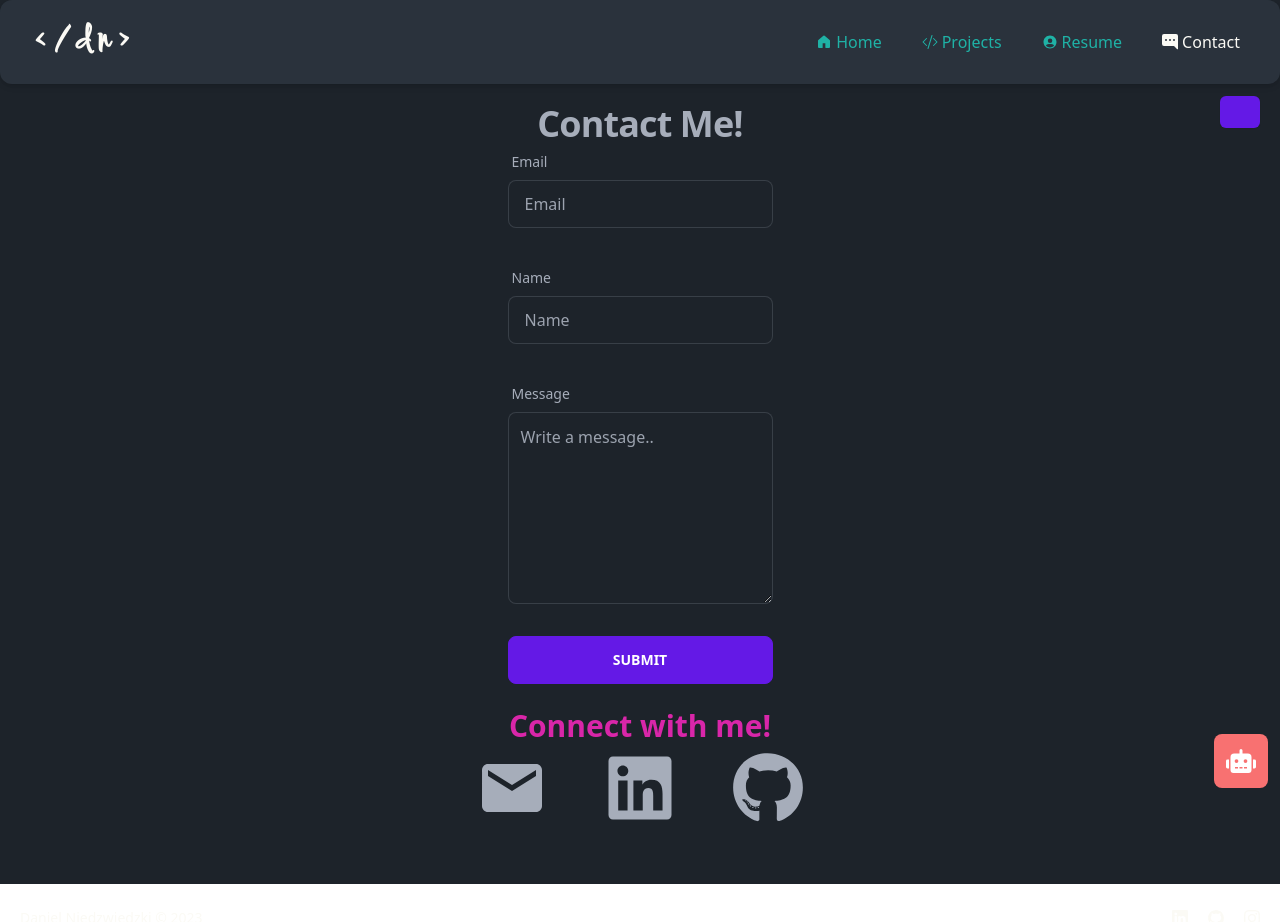
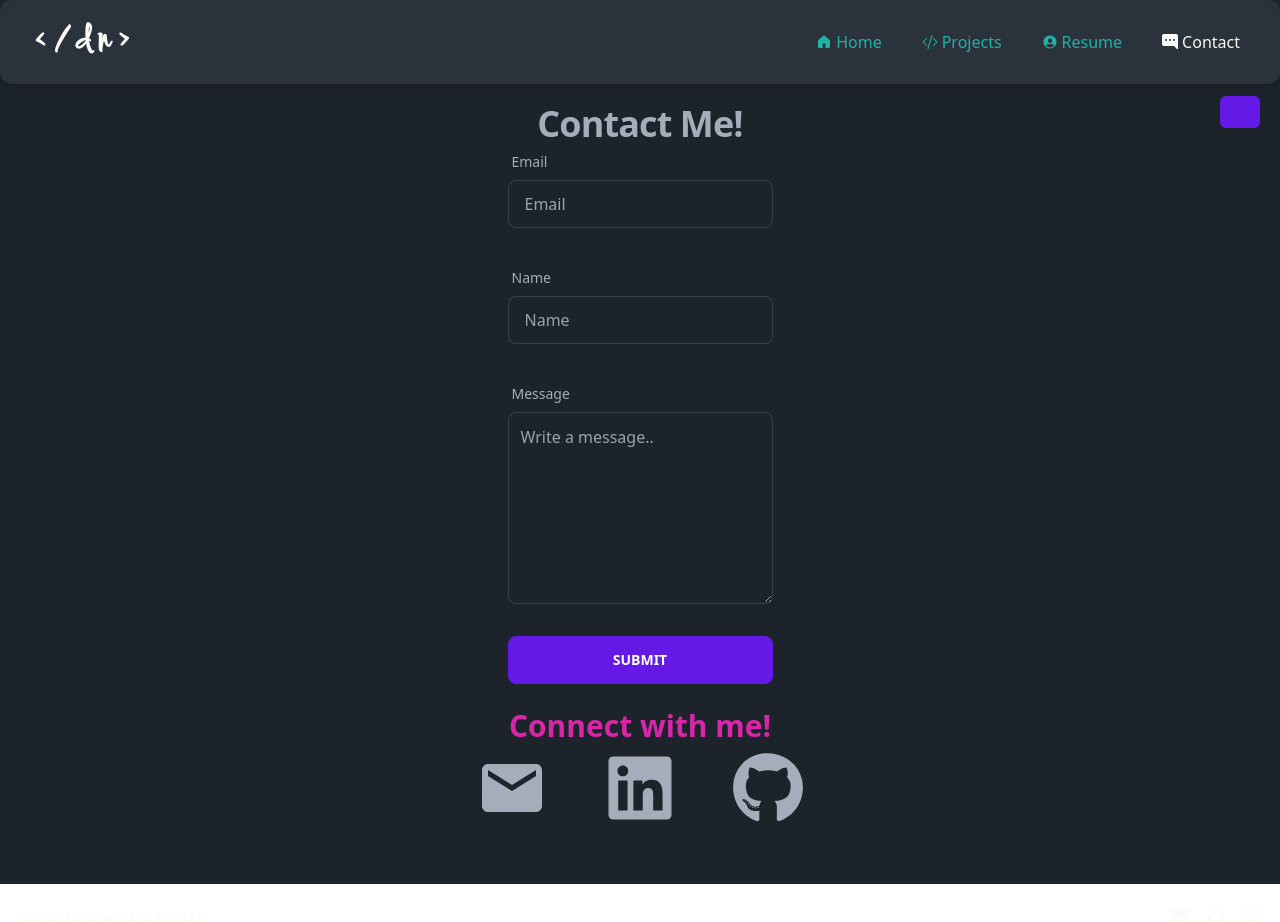
Before and after one commit to ndnied91/Portfolio-23, a React (Create React App) app: page /contact in a window 1280 px wide. Shown: the top 922 px of the page. Built offline with nearby package versions, Linux system fonts and the light colour scheme; some icons are missing.

Commit message:
removed chatbot visibility in prod since backend is not in Prod yet

```diff
--- a/src/components/ChatBotBtn.jsx
+++ b/src/components/ChatBotBtn.jsx
@@ -13,7 +13,8 @@ const ChatBotBtn = () => {
   ]);
 
   return (
-    <section className="fixed bottom-3 right-3">
+    // unhide to show chatbot button
+    <section className="fixed bottom-3 right-3 hidden">
       <div className="h-fit w-fit bg-red-400 rounded-lg cursor-pointer">
         <p
           className="p-3 text-white text-sm text-center"
```
